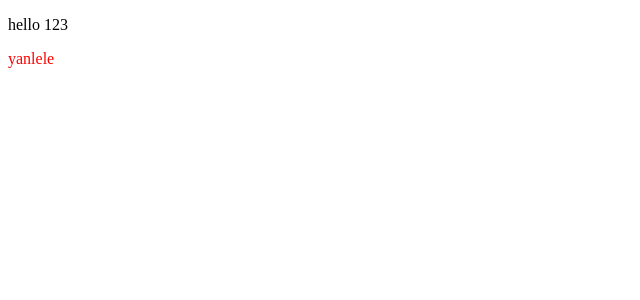
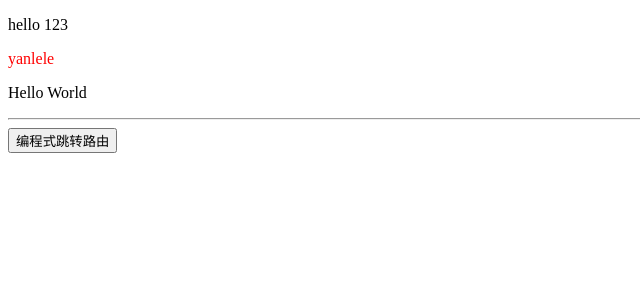
Before and after one commit to yanlele/next-react-learning, a Next.js app: page / in a window 1280 px wide. Shown: the top 300 px of the page, without its empty margins (0-640 px from the left). Built offline with nearby package versions, Linux system fonts and the light colour scheme.

Commit message:
[+]编程式跳转

```diff
--- a/pages/index.js
+++ /dev/null
@@ -1,31 +0,0 @@
-/**
- * create by yanle
- * connect me 331393627@qq.com
- * create time 2018-12-30 14:17
- */
-import '../style/index.less';
-import Head from 'next/head'
-import React, {Component} from 'react';
-
-class Index extends Component {
-    constructor() {
-        super();
-
-        console.log(123);
-    }
-
-    render() {
-        let str = 'yanlele';
-        return (
-            <div>
-                <Head>
-                    <title>My page title</title>
-                </Head>
-                <p>hello 123</p>
-                <p className="test">{str}</p>
-            </div>
-        )
-    }
-}
-
-export default Index;
--- /dev/null
+++ b/pages/index.jsx
@@ -0,0 +1,48 @@
+/**
+ * create by yanle
+ * connect me 331393627@qq.com
+ * create time 2018-12-30 14:17
+ */
+import '../style/index.less';
+import Head from 'next/head'
+import Link from 'next/link'
+import React, {Component} from 'react';
+import { withRouter } from 'next/router'
+
+class Index extends Component {
+    constructor() {
+        super();
+    }
+
+    static async getInitialProps({req}) {
+        // const res = await fetch('https://api.github.com/repos/zeit/next.js')
+        // const json = await res.json()
+        // return { stars: json.stargazers_count }
+        return { stars:  123}
+    }
+
+    render() {
+        const {router} = this.props;
+        let str = 'yanlele';
+        return (
+            <div>
+                <Head>
+                    <title>My page title</title>
+                </Head>
+                <p>hello 123</p>
+                <p className="test">{str}</p>
+                <p>Hello World {this.props.stars}</p>
+
+                <hr/>
+                {/*<Link href="/home/home">*/}
+                    {/*<a>here</a>*/}
+                {/*</Link>{' '}*/}
+
+                <button onClick={()=>this.props.router.push('/home/home')}>编程式跳转路由</button>
+
+            </div>
+        )
+    }
+}
+
+export default withRouter(Index);
```
Also changed, not shown: pages/home/home.jsx (renamed from pages/home/home.js).
